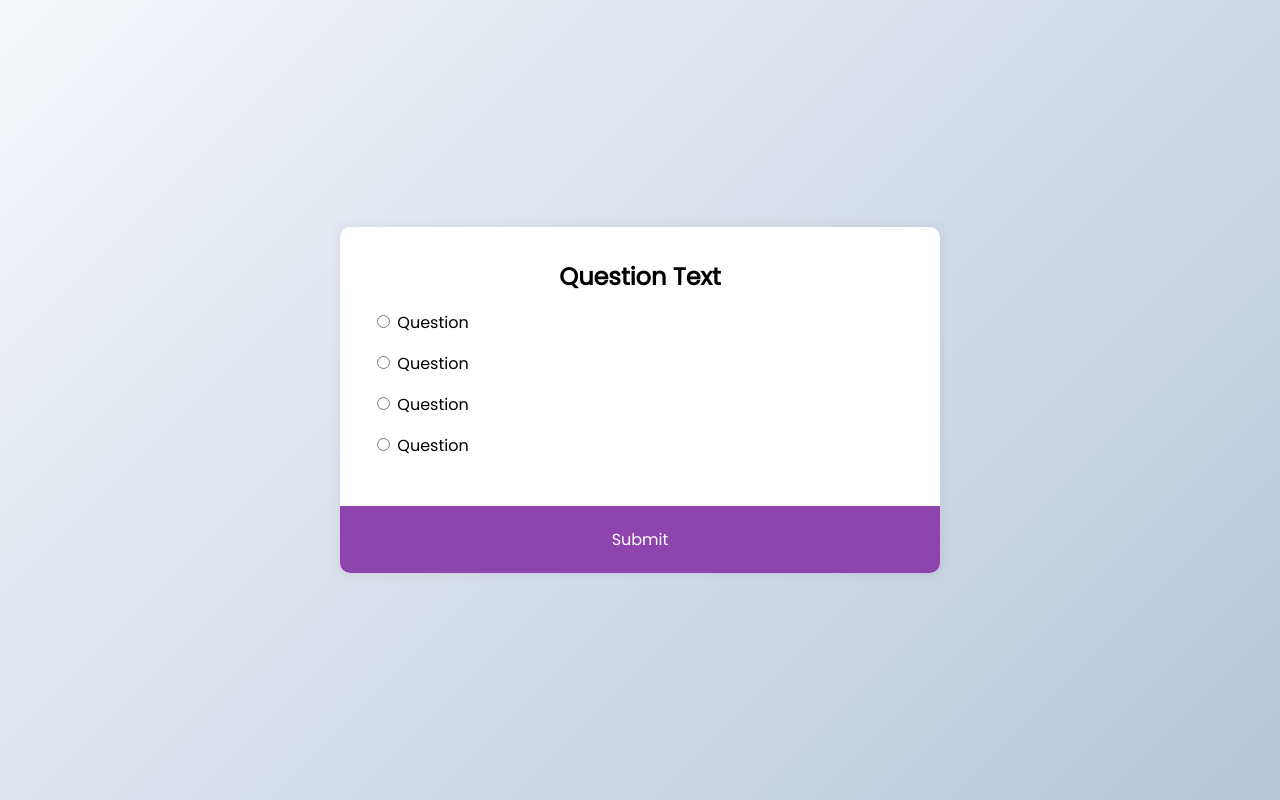
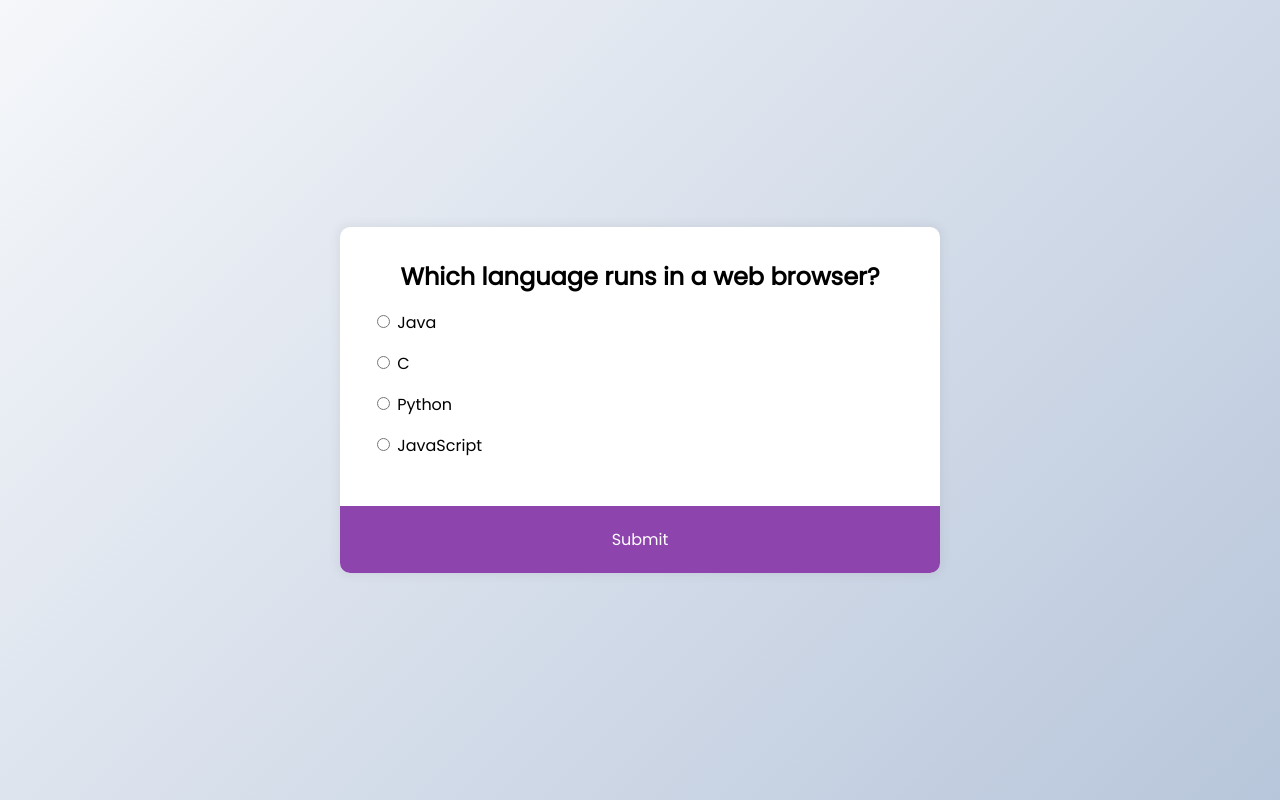
Before and after one commit to giacomo9999/quiz-app-210528, a plain HTML site: page index.html in a window 1280 px wide. Drawn offline with Linux system fonts and the light colour scheme.

Commit message:
Working on functionality.

```diff
--- a/index.html
+++ b/index.html
@@ -32,6 +32,6 @@
       </div>
       <button id="submit">Submit</button>
     </div>
-    <script src="script.js"></script>
+    <script src="script.js" type="module"></script>
   </body>
 </html>
--- /dev/null
+++ b/quizData.js
@@ -0,0 +1,36 @@
+const quizData = [
+  {
+    question: "Which language runs in a web browser?",
+    a: "Java",
+    b: "C",
+    c: "Python",
+    d: "JavaScript",
+    correct: "d",
+  },
+  {
+    question: "What does CSS stand for?",
+    a: "Central Style Sheets",
+    b: "Cascading Style Sheets",
+    c: "Cascading Simple Sheets",
+    d: "Cars SUVs Sailboats",
+    correct: "b",
+  },
+  {
+    question: "What does HTML stand for?",
+    a: "Hypertext Markup Language",
+    b: "Hypertext Markdown Language",
+    c: "Hyperloop Machine Language",
+    d: "Helicopters Terminals Motorboats Lamborginis",
+    correct: "a",
+  },
+  {
+    question: "What year was JavaScript launched?",
+    a: "1996",
+    b: "1995",
+    c: "1994",
+    d: "none of the above",
+    correct: "b",
+  },
+];
+
+export default quizData;
--- a/script.js
+++ b/script.js
@@ -0,0 +1,26 @@
+import quizData from "./quizData.js";
+
+console.log(quizData[0]);
+
+const quiz = document.getElementById("quiz");
+const answerEls = document.querySelectorAll("answer");
+const questionEl = document.getElementById("question");
+const a_text = document.getElementById("a_text");
+const b_text = document.getElementById("b_text");
+const c_text = document.getElementById("c_text");
+const d_text = document.getElementById("d_text");
+const submitBtn = document.getElementById("submit");
+
+let currentQuiz = 0;
+let score = 0;
+
+const loadQuiz = () => {
+  let currentQuizData = quizData[currentQuiz];
+  questionEl.innerText = currentQuizData.question;
+  a_text.innerText = currentQuizData.a;
+  b_text.innerText = currentQuizData.b;
+  c_text.innerText = currentQuizData.c;
+  d_text.innerText = currentQuizData.d;
+};
+
+loadQuiz();
```
